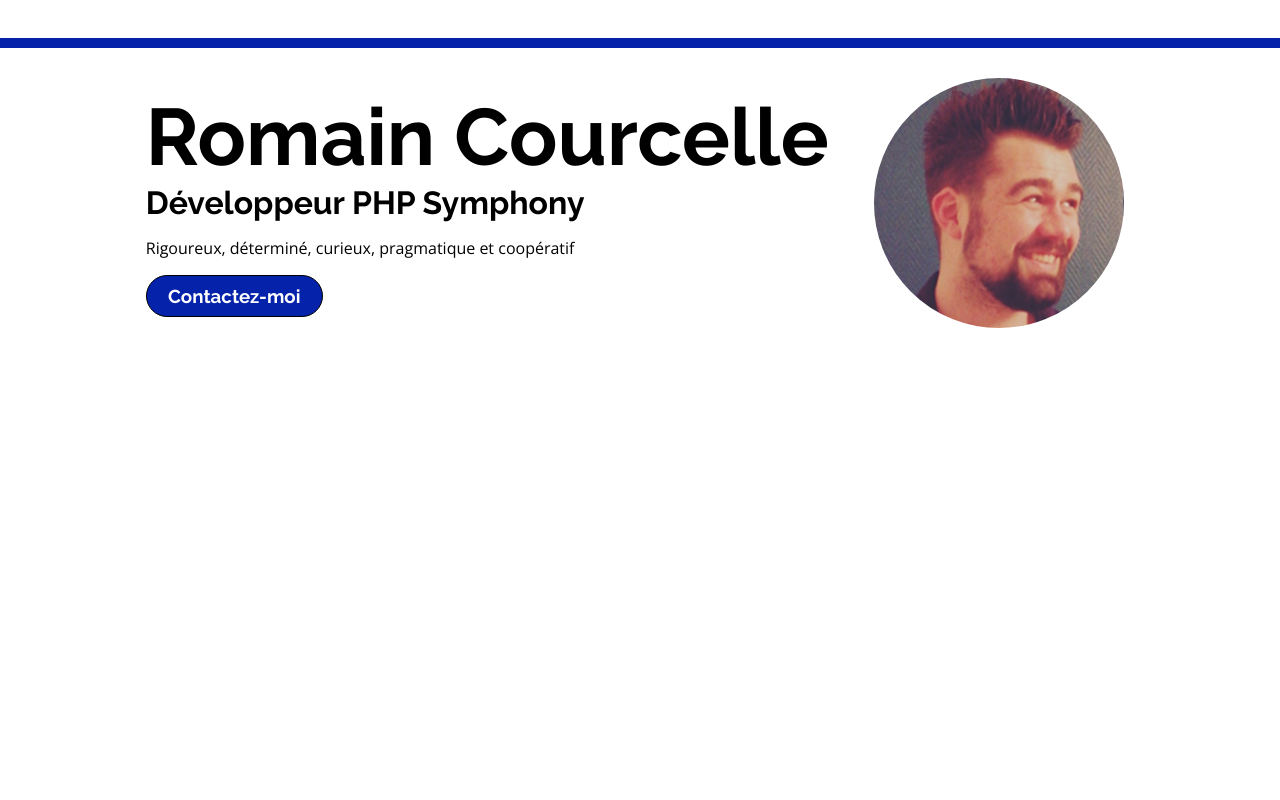
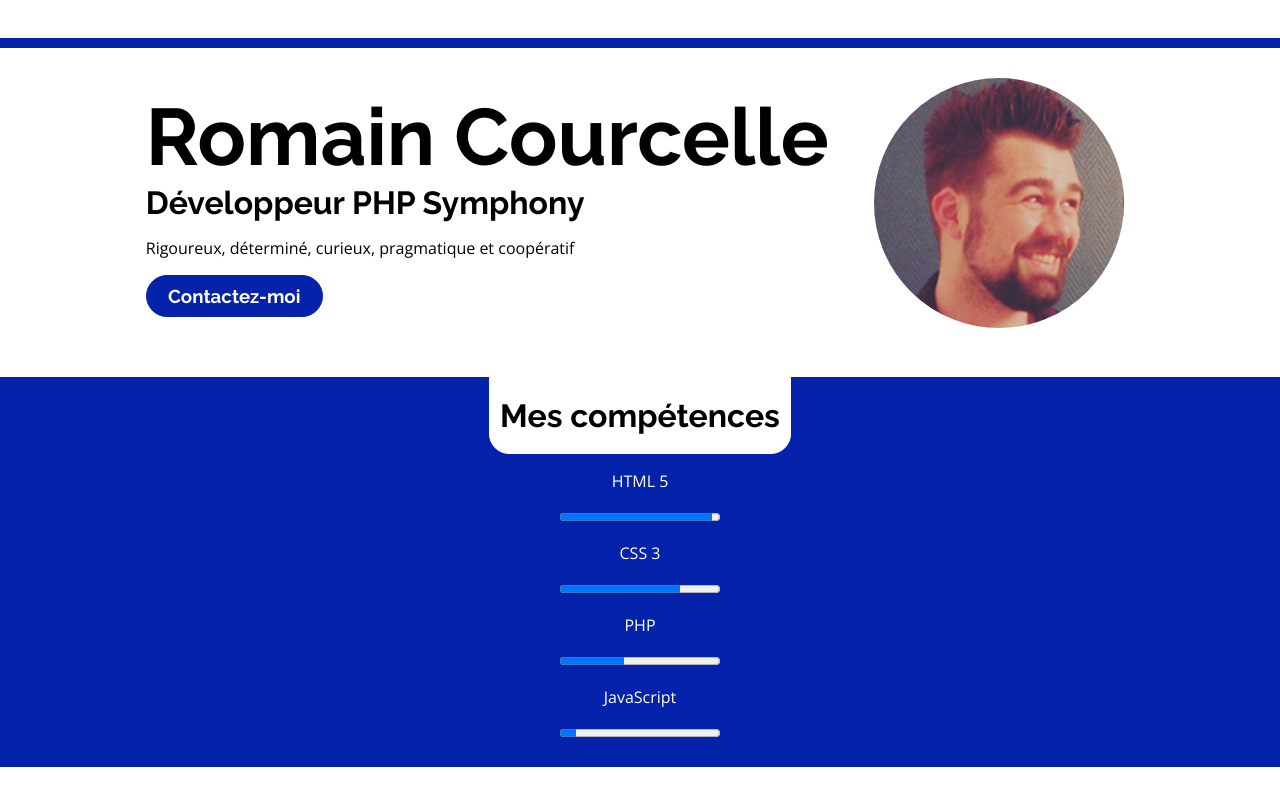
Before and after one commit to RomainCourcelle/CV, a plain HTML site: page index.html in a window 1280 px wide. Drawn offline with nearby package versions, Linux system fonts and the light colour scheme.

Commit message:
Debut competences

```diff
--- a/css/style.css
+++ b/css/style.css
@@ -56,7 +56,7 @@ header
     display: flex;
     align-items: center;
     justify-content: center;
-    border: 1px solid black;
+    border: 1px solid rgb(5, 35, 170);
     border-radius: 50px;
     width: 175px;
     height: 40px;
@@ -69,3 +69,34 @@ header
     border: 10px solid white;
     border-radius: 100%;
 }
+/*----------------------------------------------------*/
+#bloc_competences
+{
+    margin-top: 3%;
+    padding-bottom: 2%;
+    width: 100%;
+    height: auto;
+    background-color: rgb(5, 35, 170);
+    color: white;
+    display: flex;
+    flex-direction: column;
+    align-items: center;
+}
+#titre
+{
+    background-color: white;
+    display: flex;
+    align-items: center;
+    justify-content: center;
+    border: 1px solid white;
+    border-radius: 20px;
+    border-top-left-radius: 0px;
+    border-top-right-radius: 0px;
+    width: 300px;
+    height: 75px;
+    color: black;
+}
+#bloc_competences_lang
+{
+    text-align: center;
+}
--- a/index.html
+++ b/index.html
@@ -36,6 +36,31 @@
 
     </header>
 
+    <section id="bloc_competences">
+        <div id="titre">
+            <h2>Mes compétences</h2>
+        </div>
+        <div id="bloc_competences_lang">
+            <div>
+                <p>HTML 5</p>
+                <progress value="95" max="100"></progress>
+            </div>
+            <div>
+                <p>CSS 3</p>
+                <progress value="75" max="100"></progress>
+            </div>
+            <div>
+                <p>PHP</p>
+                <progress value="40" max="100"></progress>
+            </div>
+            <div>
+                <p>JavaScript</p>
+                <progress value="10" max="100"></progress>
+            </div>
+        </div>
+
+    </section>
+
 
     <footer>
 
```
